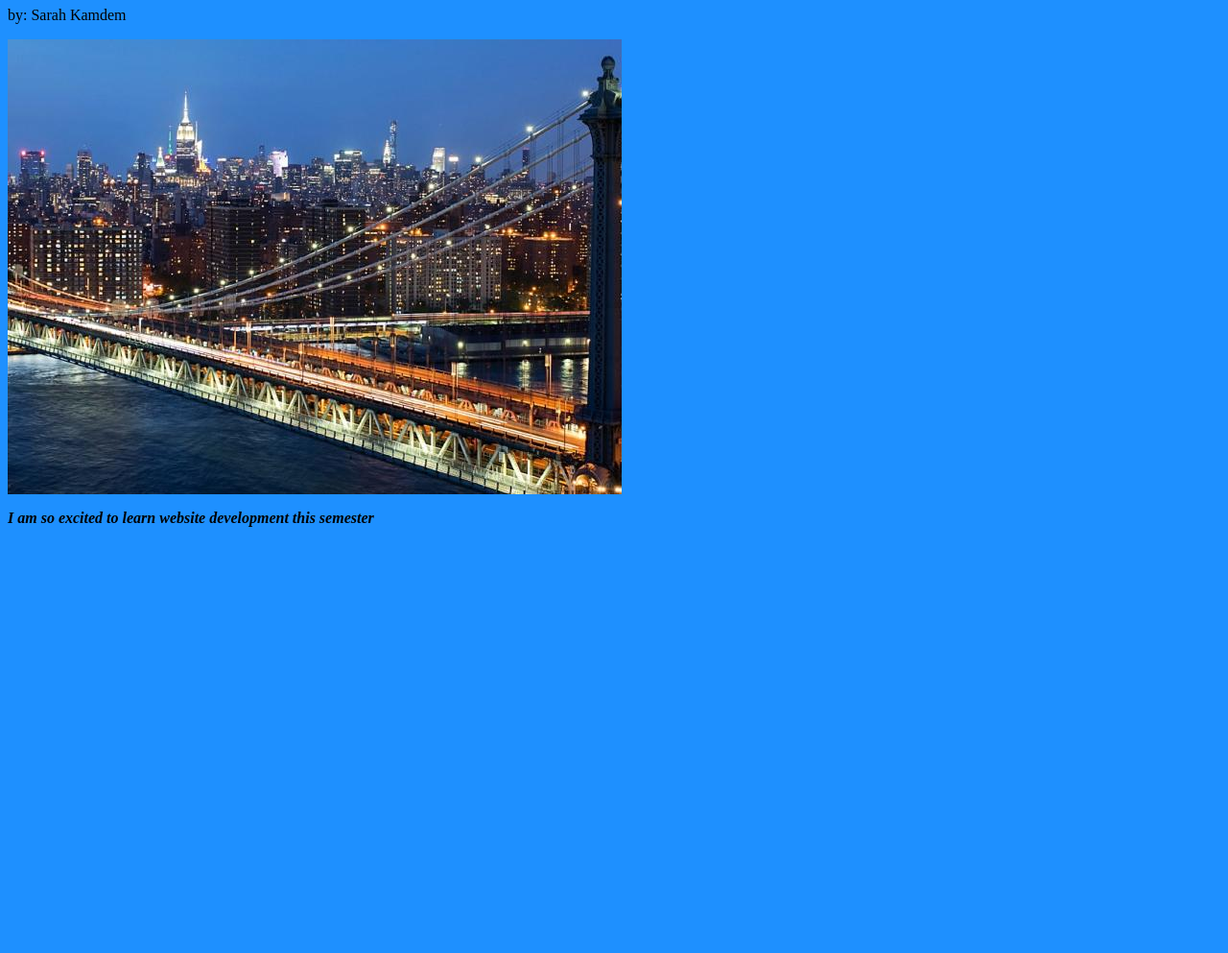
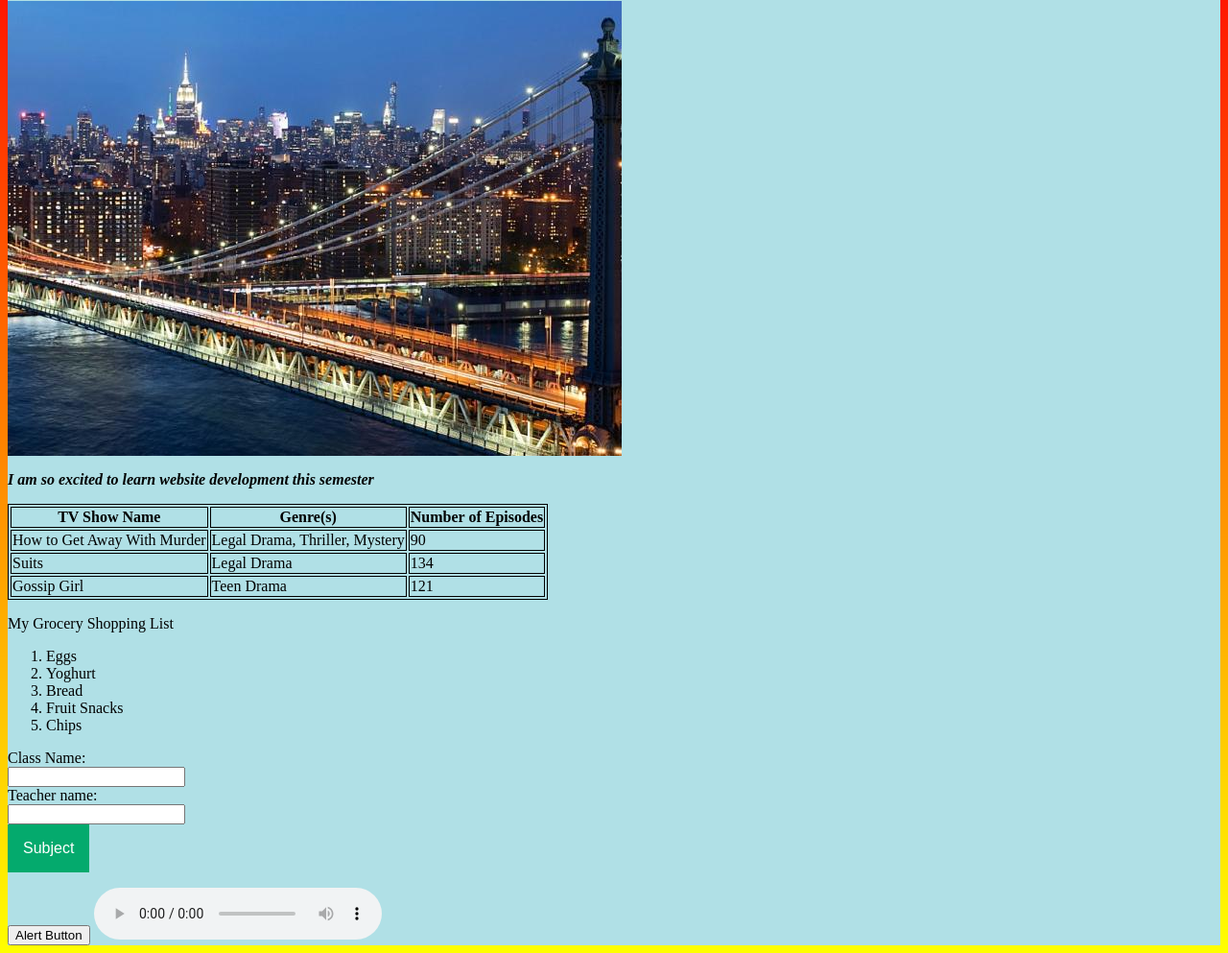
Before and after one commit to SSKamdem/First-HTML-v-22-23, a plain HTML site: page index.html in a window 1280 px wide. Shown: the part 99-1092 px from the top of the page at 96% size. Before the commit the page ends 800 px from the top, so only its background shows below. Drawn offline with Linux system fonts and the light colour scheme.

Commit message:
I finished the HTML assignemnt

```diff
--- a/index.html
+++ b/index.html
@@ -1,5 +1,14 @@
-<html style="background-color:dodgerblue">
-    <h>Learning HTML</h>
+<html style="background-color:dodgerblue"> <!-- inline CSS styling -->
+    <head>
+        <header>
+            <title>Learning HTML</title>
+        </header>
+        <style>
+            body {background-color: powderblue;}
+        </style> <!--Internal CSS styling-->
+        <link rel="stylesheet" href="styles.css"> <!--external CSS styling-->
+        <link rel="icon" type="image/x-icon" href="/images/favicon.ico">
+    </head>
     <body>
         <h1>My First HTML page</h1>
         <p>by: Sarah Kamdem</p>
@@ -7,6 +16,59 @@
         <img src="nyc.jpg" alt="New York at night because I went to New York for the long weekend"/>
         <p><b><i>I am so excited to learn website development this semester</i></b></p>
             <!--I bolded and italicized the text-->
+        <table>
+            <tr>
+                <th>TV Show Name</th>
+                <th>Genre(s)</th>
+                <th>Number of Episodes</th>
+            </tr>
+            <tr>
+                <td>How to Get Away With Murder</td>
+                <td>Legal Drama, Thriller, Mystery</td>
+                <td>90</td>
+            </tr>
+            <tr>
+                <td>Suits</td> <!--td is table data-->
+                <td>Legal Drama</td>
+                <td>134</td>
+            </tr>
+            <tr>
+                <td>Gossip Girl</td>
+                <td>Teen Drama</td>
+                <td>121</td>
+            </tr>
+        </table>
+        <p>My Grocery Shopping List</p>
+        <ol>
+            <li>Eggs</li>
+            <li>Yoghurt</li>
+            <li>Bread</li>
+            <li>Fruit Snacks</li>
+            <li>Chips</li>
+        </ol>
+        <form>
+            <label for="cname">Class Name:</label><br>
+            <input type="text" id="cname" name="cname"><br>
+            <label for="tname">Teacher name:</label><br>
+            <input type="text" id="tname" name="tname"><br>
+
+            <div class="dropdown">
+                <button class="dropbtn">Subject</button>
+                <div class="dropdown-content" id="dropdown1">
+                  <a>English</a>
+                  <a>History</a>
+                  <a>Foreign Languages</a>
+                  <a>Mathematics</a>
+                  <a>Science</a>
+                  <a>CS</a>
+                </div>
+            </div>
+        </form>
+
+        <button class="alertbtn" onclick=alert(Date())>Alert Button</button>
+        <audio controls>
+            <source src="TooManyNights.mp3" type="audio/mp3">
+        </audio>
 
     </body>
 </html>
--- /dev/null
+++ b/styles.css
@@ -0,0 +1,50 @@
+html {
+  background-image: linear-gradient(red, yellow);
+  resize: both;
+  overflow: auto;
+}
+table, th, td {
+    border: 1px solid black;
+  }
+
+/* Dropdown Button */
+.dropbtn {
+  background-color: #04AA6D;
+  color: white;
+  padding: 16px;
+  font-size: 16px;
+  border: none;
+}
+
+/* The container <div> - needed to position the dropdown content */
+.dropdown {
+  position: relative;
+  display: inline-block;
+}
+
+/* Dropdown Content (Hidden by Default) */
+.dropdown-content {
+  display: none;
+  position: absolute;
+  background-color: #f1f1f1;
+  min-width: 160px;
+  box-shadow: 0px 8px 16px 0px rgba(0,0,0,0.2);
+  z-index: 1;
+}
+
+/* Links inside the dropdown */
+.dropdown-content a {
+  color: black;
+  padding: 12px 16px;
+  text-decoration: none;
+  display: block;
+}
+
+/* Change color of dropdown links on hover */
+.dropdown-content a:hover {background-color: #ddd;}
+
+/* Show the dropdown menu on hover */
+.dropdown:hover .dropdown-content {display: block;}
+
+/* Change the background color of the dropdown button when the dropdown content is shown */
+.dropdown:hover .dropbtn {background-color: #3e8e41;}
```
Also changed, not shown: 1 other file.
